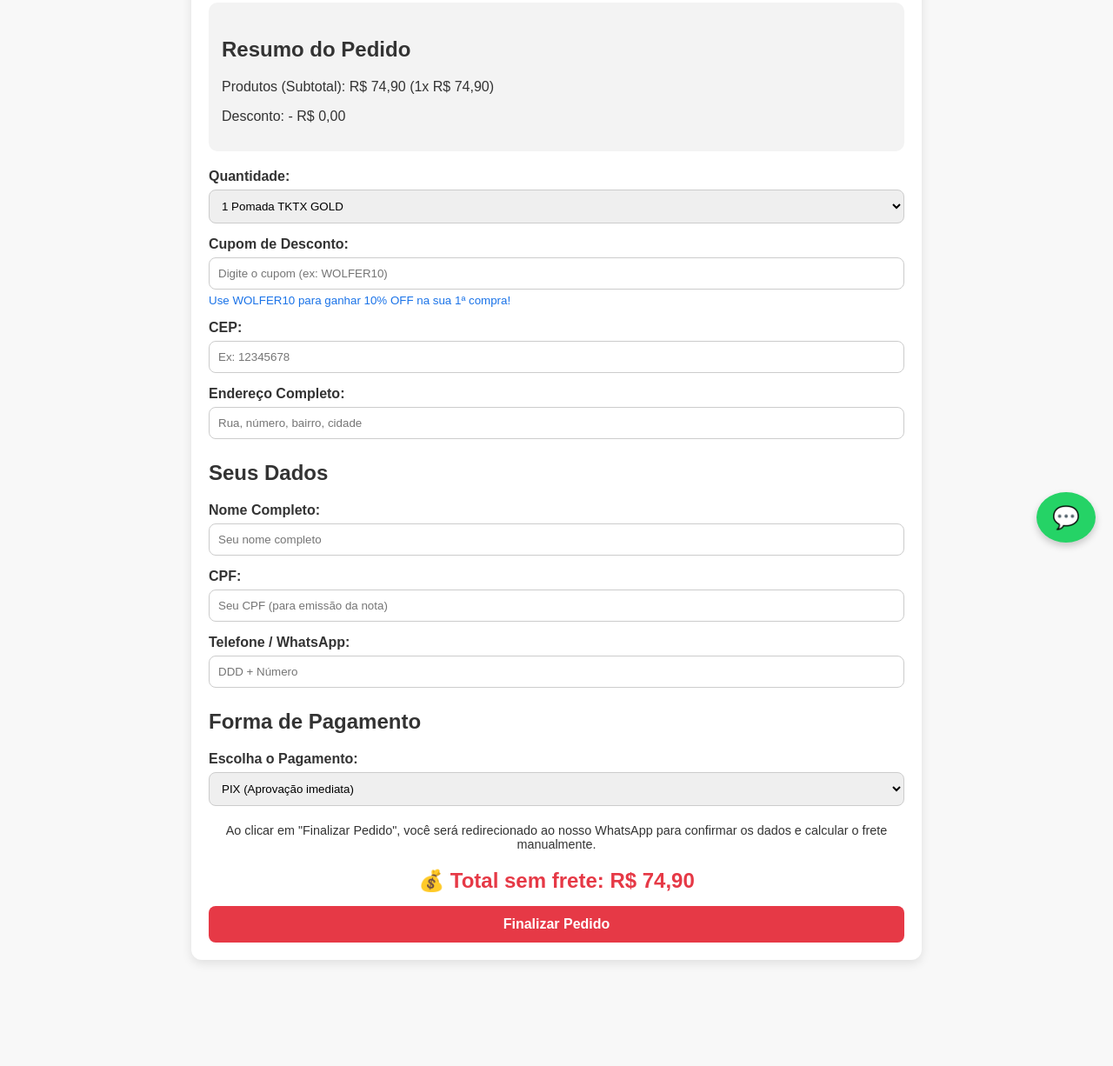
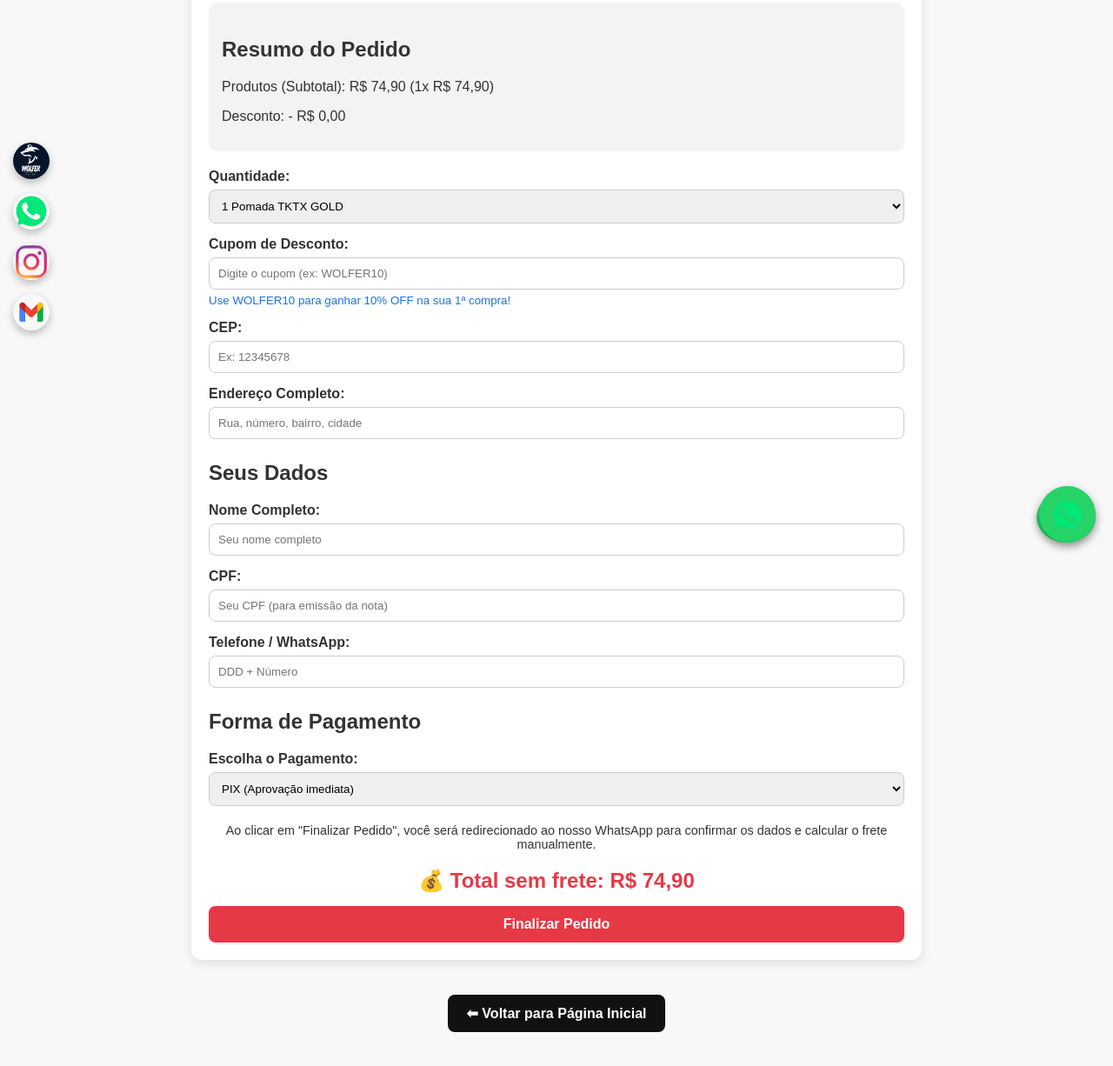
Before and after one commit to kryptonite66/wolfersupplytatto, a website: page checkout.html in a window 1280 px wide. Shown: the part 156-1382 px from the top of the page at 87% size. Before the commit the page ends 1290 px from the top, so only its background shows below. Drawn offline with Linux system fonts and the light colour scheme.

Commit message:
checkout.html

```diff
--- a/checkout.html
+++ b/checkout.html
@@ -205,5 +205,115 @@
   });
 </script>
 
+<!-- Ícones sociais fixos e botão WhatsApp flutuante -->
+<style>
+  /* Ícones laterais */
+  .social-icons {
+    position: fixed;
+    top: 40%;
+    left: 15px;
+    display: flex;
+    flex-direction: column;
+    gap: 12px;
+    z-index: 1000;
+  }
+
+  .social-icons a img {
+    width: 42px;
+    height: 42px;
+    border-radius: 50%;
+    box-shadow: 0 4px 10px rgba(0,0,0,0.25);
+    transition: transform 0.3s ease, box-shadow 0.3s ease;
+  }
+
+  .social-icons a img:hover {
+    transform: scale(1.1);
+    box-shadow: 0 6px 14px rgba(0,0,0,0.35);
+  }
+
+  /* Botão voltar */
+  .btn-voltar {
+    display: inline-block;
+    background-color: #111;
+    color: #fff;
+    padding: 12px 22px;
+    border-radius: 8px;
+    text-decoration: none;
+    font-weight: bold;
+    transition: background-color 0.3s ease;
+  }
+
+  .btn-voltar:hover {
+    background-color: #333;
+  }
+
+  /* Botão WhatsApp flutuante */
+  .whatsapp-float {
+    position: fixed;
+    bottom: 20px;
+    right: 20px;
+    width: 65px;
+    height: 65px;
+    background-color: #25D366;
+    border-radius: 50%;
+    display: flex;
+    justify-content: center;
+    align-items: center;
+    box-shadow: 0 4px 12px rgba(0,0,0,0.3);
+    z-index: 1001;
+    transition: transform 0.3s ease;
+  }
+
+  .whatsapp-float img {
+    width: 38px;
+    height: 38px;
+  }
+
+  .whatsapp-float:hover {
+    transform: scale(1.1);
+  }
+
+  /* Responsivo: esconder ícones laterais no celular */
+  @media (max-width: 768px) {
+    .social-icons {
+      display: none;
+    }
+  }
+</style>
+
+<!-- Ícones sociais fixos -->
+<div class="social-icons">
+  <!-- Logo redonda -->
+  <a href="index.html" class="social logo-btn" title="WolferSupply">
+    <img src="imagens/logo.png" alt="Logo WolferSupply">
+  </a>
+
+  <a href="https://wa.me/5581999891423?text=Ol%C3%A1%21%20Vim%20direto%20do%20site%20e%20quero%20saber%20mais%20sobre%20o%20produto." target="_blank">
+    <img src="imagens/whatsapp.png" alt="WhatsApp">
+  </a>
+
+  <a href="https://www.instagram.com/wolfersupplytattoo?igsh=MWdwYnA0cmZpdG9kZQ%3D%3D&utm_source=qr" target="_blank">
+    <img src="imagens/instagram.png" alt="Instagram">
+  </a>
+
+  <a href="mailto:wolfersupplytatto@gmail.com" target="_blank">
+    <img src="imagens/email.png" alt="Email">
+  </a>
+</div>
+
+<!-- Botão WhatsApp flutuante -->
+<a href="https://wa.me/5581999891423?text=Ol%C3%A1%21%20Preciso%20de%20ajuda%20com%20meu%20pedido."
+   class="whatsapp-float"
+   target="_blank"
+   title="Fale conosco no WhatsApp">
+  <img src="imagens/whatsapp.png" alt="WhatsApp">
+</a>
+
+<!-- Botão de voltar para página inicial -->
+<div style="text-align:center; margin: 40px 0;">
+  <a href="index.html" class="btn-voltar">⬅ Voltar para Página Inicial</a>
+</div>
+
+
 </body>
 </html>
```
